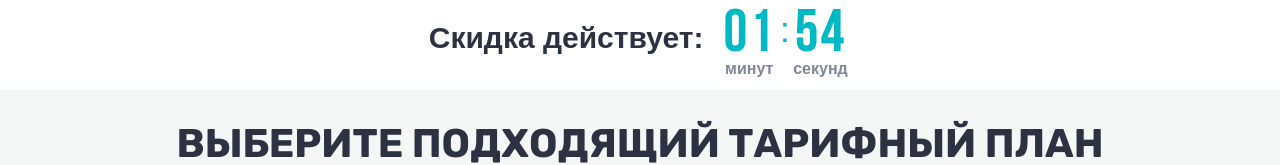
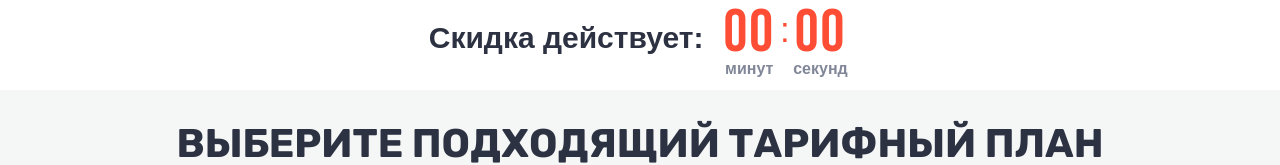
Before and after one commit to DDD5677/Gym-plans-page, a Vue app in the folder frontend/: page / in a window 1280 px wide. Shown: the top 165 px of the page. Built offline with nearby package versions, Linux system fonts and the light colour scheme; no server answers.

Commit message:
add smooth scrolling

```diff
--- a/frontend/src/assets/base.css
+++ b/frontend/src/assets/base.css
@@ -3,6 +3,9 @@
 	margin:0;
 	padding:0;
 }
+html {
+	scroll-behavior: smooth;
+ }
 #app{
 		display:flex;
 		flex-direction:column;
--- a/frontend/src/components/Header.vue
+++ b/frontend/src/components/Header.vue
@@ -1,7 +1,7 @@
 <template>
 	<header class="header">
 		<h3>Скидка действует:</h3>
-		<Timer :time="2" />
+		<Timer :time="0.1" />
 	</header>
 </template>
 
--- a/frontend/src/stores/features.ts
+++ b/frontend/src/stores/features.ts
@@ -5,6 +5,7 @@ export const useFeatureStore = defineStore('feature', () => {
   const popupDiscount = ref(false)
   function openPopupDiscount() {
 	popupDiscount.value=true
+	window.scrollTo({top:0})
   }
   function closePopupDiscount() {
 	popupDiscount.value=false
```
